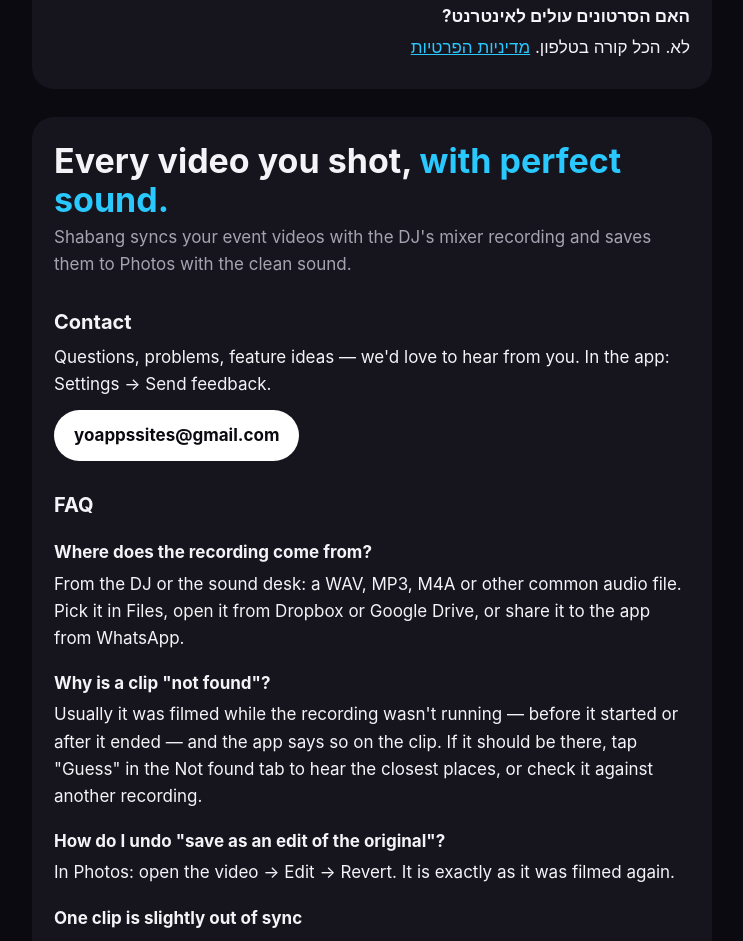
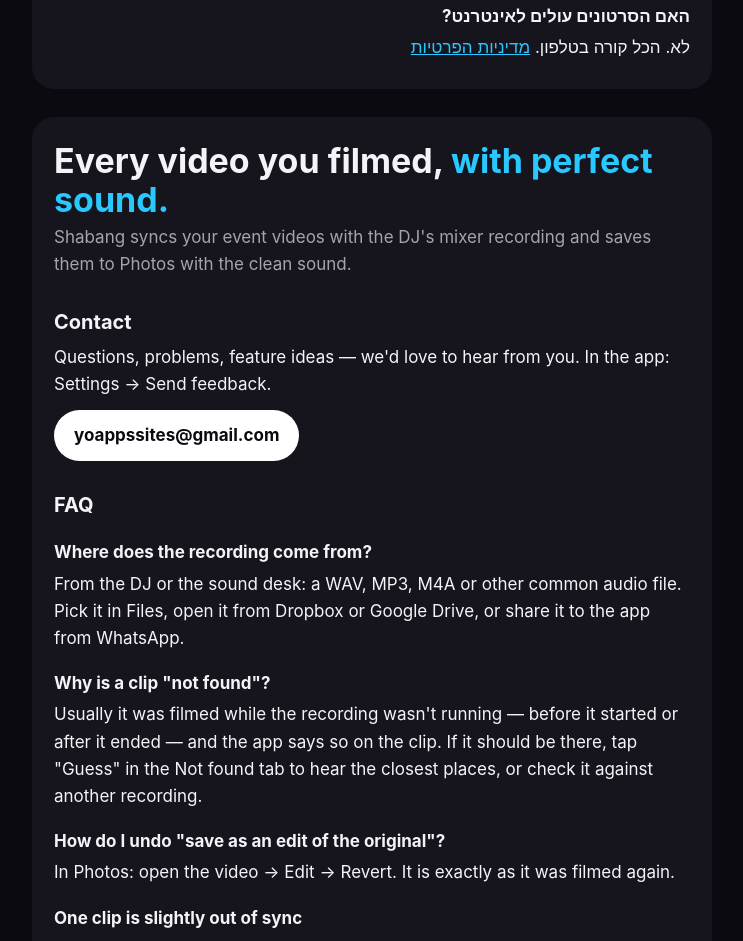
Before and after one commit to ntnelos/yoapps, a plain HTML site: page shabang/index.html in a window 1280 px wide. Shown: the part 1209-2150 px from the top of the page, without its empty margins (268-1011 px from the left). Drawn offline with Linux system fonts and the light colour scheme; a web font is replaced by a local one.

Commit message:
Shabang: headline says filmed, not shot
Co-Authored-By: Claude Opus 5.5 <noreply@anthropic.com>

```diff
--- a/shabang/index.html
+++ b/shabang/index.html
@@ -57,7 +57,7 @@
   </section>
 
   <section id="en" dir="ltr" lang="en">
-    <h1>Every video you shot, <span class="accent">with perfect sound.</span></h1>
+    <h1>Every video you filmed, <span class="accent">with perfect sound.</span></h1>
     <p class="muted">Shabang syncs your event videos with the DJ's mixer recording and saves them to Photos with the clean sound.</p>
 
     <h2>Contact</h2>
```
